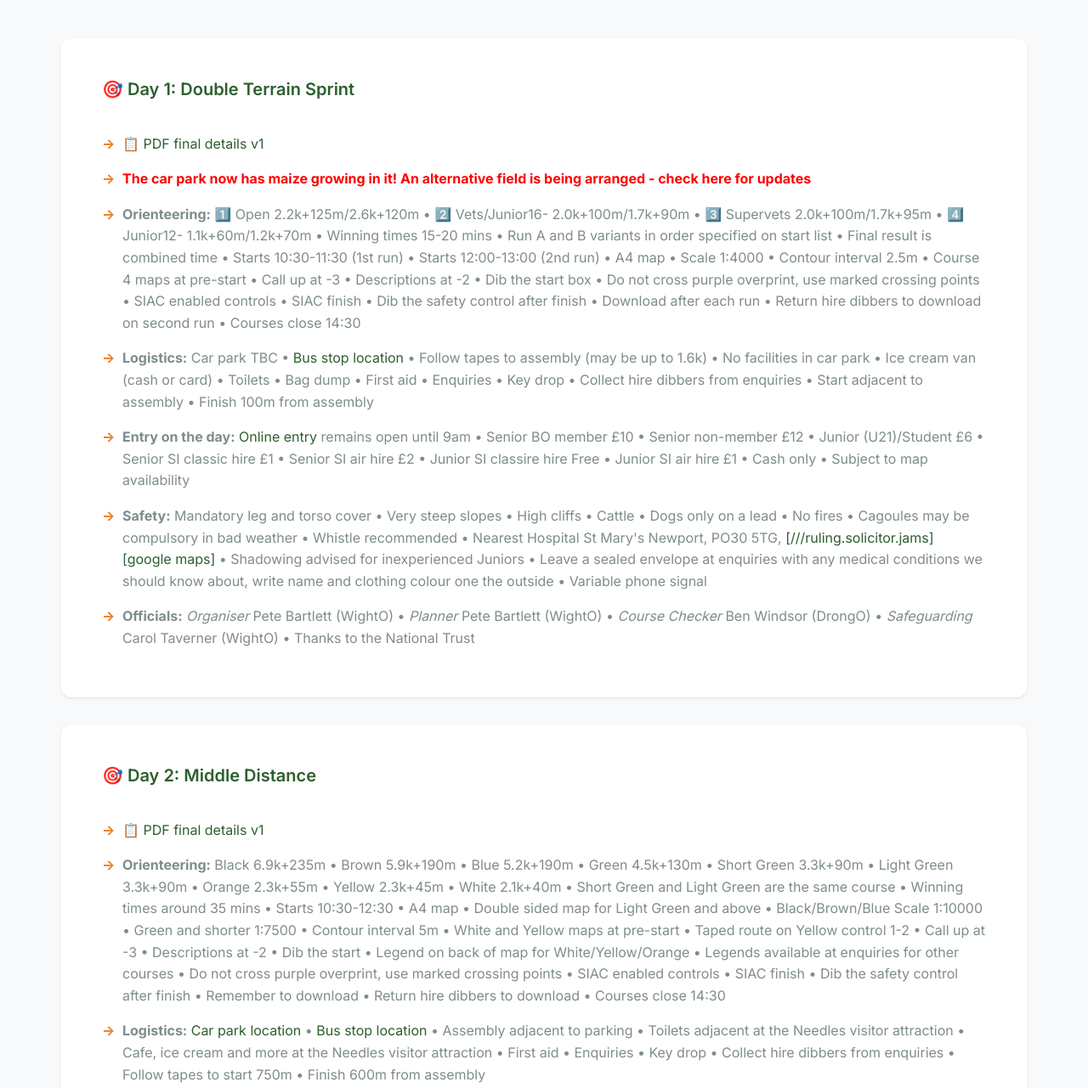
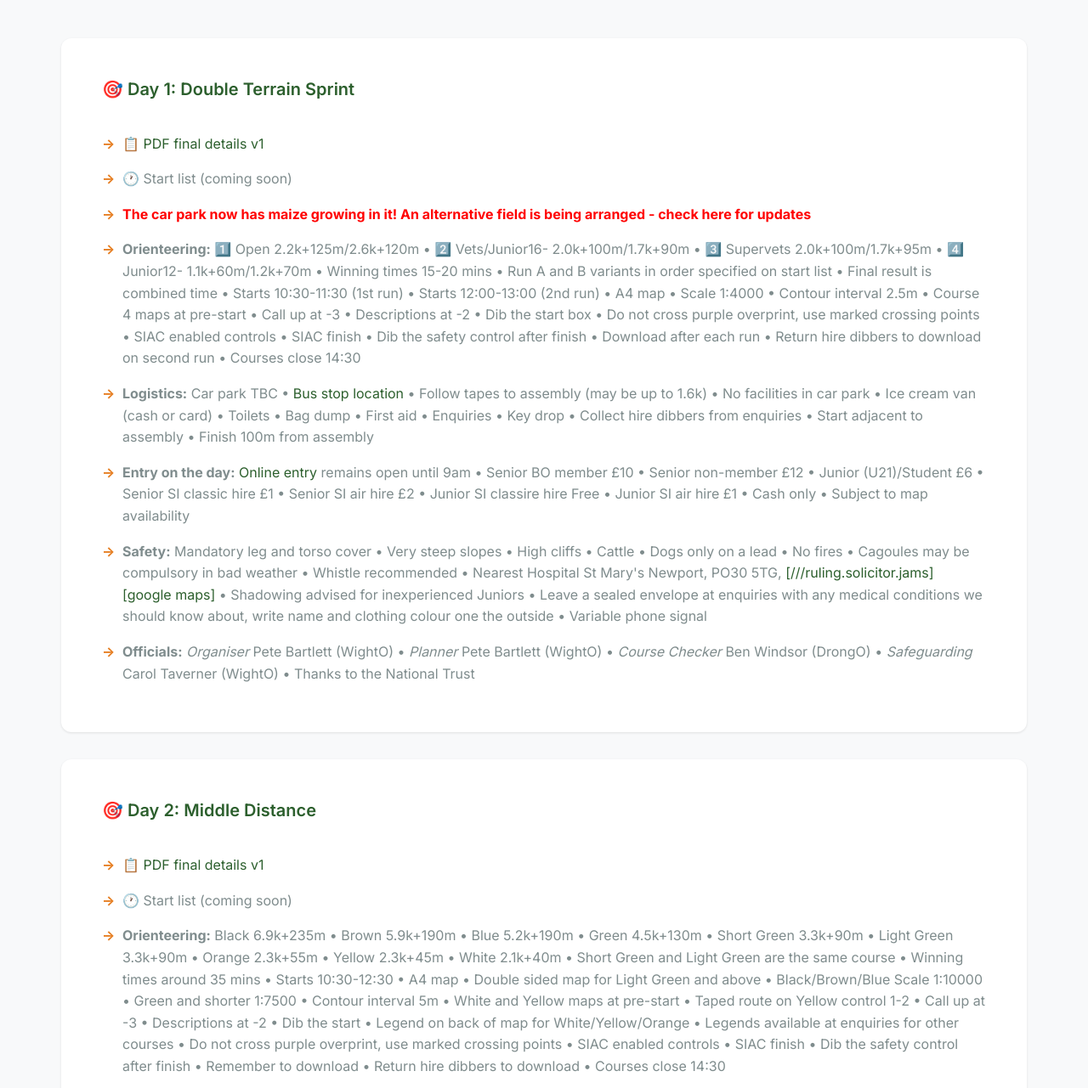
Before and after one commit to bwindsor/wighto-50, a website built with webpack: page index.html in a window 1280 px wide. Shown: the part 1665-2946 px from the top of the page at 85% size. Built offline with nearby package versions, Linux system fonts and the light colour scheme.

Commit message:
Add start list - coming soon in final details section

```diff
--- a/index.html
+++ b/index.html
@@ -125,6 +125,7 @@
             <h3>🎯 Day 1: Double Terrain Sprint</h3>
             <ul>
               <li>📋 <a href="files/Wight50_Final_Details_v1.pdf" target="_blank">PDF final details v1</a></li>
+              <li>🕐 Start list (coming soon) </li>
               <li style="color:red"><b>The car park now has maize growing in it! An alternative field is being arranged - check here for updates</b></li>
               <li><b>Orienteering:</b> 1️⃣ Open 2.2k+125m/2.6k+120m • 2️⃣ Vets/Junior16- 2.0k+100m/1.7k+90m • 3️⃣ Supervets 2.0k+100m/1.7k+95m • 4️⃣ Junior12- 1.1k+60m/1.2k+70m • Winning times 15-20 mins • Run A and B variants in order specified on start list • Final result is combined time • Starts 10:30-11:30 (1st run) • Starts 12:00-13:00 (2nd run) • A4 map • Scale 1:4000 • Contour interval 2.5m • Course 4 maps at pre-start • Call up at -3 • Descriptions at -2 • Dib the start box • Do not cross purple overprint, use marked crossing points • SIAC enabled controls • SIAC finish • Dib the safety control after finish • Download after each run • Return hire dibbers to download on second run • Courses close 14:30
               <li><b>Logistics:</b> Car park TBC • <a href="https://maps.app.goo.gl/prGzpcB4ECMJeFd7A" target="_blank">Bus stop location</a> • Follow tapes to assembly (may be up to 1.6k) • No facilities in car park • Ice cream van (cash or card) • Toilets • Bag dump • First aid • Enquiries • Key drop • Collect hire dibbers from enquiries • Start adjacent to assembly • Finish 100m from assembly</li>
@@ -137,6 +138,7 @@
             <h3>🎯 Day 2: Middle Distance</h3>
             <ul>
               <li>📋 <a href="files/Wight50_Final_Details_v1.pdf" target="_blank">PDF final details v1</a></li>
+              <li>🕐 Start list (coming soon) </li>
               <li><b>Orienteering:</b> Black 6.9k+235m • Brown 5.9k+190m • Blue 5.2k+190m • Green 4.5k+130m • Short Green 3.3k+90m • Light Green 3.3k+90m • Orange 2.3k+55m • Yellow 2.3k+45m • White 2.1k+40m • Short Green and Light Green are the same course • Winning times around 35 mins • Starts 10:30-12:30 • A4 map • Double sided map for Light Green and above • Black/Brown/Blue Scale 1:10000 • Green and shorter 1:7500 • Contour interval 5m • White and Yellow maps at pre-start • Taped route on Yellow control 1-2 • Call up at -3 • Descriptions at -2 • Dib the start • Legend on back of map for White/Yellow/Orange • Legends available at enquiries for other courses • Do not cross purple overprint, use marked crossing points • SIAC enabled controls • SIAC finish • Dib the safety control after finish • Remember to download • Return hire dibbers to download • Courses close 14:30
               <li><b>Logistics:</b> <a href="https://maps.app.goo.gl/d5rBDWLbpqSXHFJMA" target="_blank">Car park location</a> • <a href="https://maps.app.goo.gl/2p566dvZAd74SAoQ7" target="_blank">Bus stop location</a> • Assembly adjacent to parking • Toilets adjacent at the Needles visitor attraction • Cafe, ice cream and more at the Needles visitor attraction • First aid • Enquiries • Key drop • Collect hire dibbers from enquiries • Follow tapes to start 750m • Finish 600m from assembly</li>
               <li><b>Entry on the day:</b> <a href="https://racesignup.co.uk/needles-and-knolls" target="_blank">Online entry</a> remains open until 9am • Senior BO member £14 • Senior non-member £16 • Junior (U21)/Student £9 • Senior SI classic hire £1 • Senior SI air hire £2 • Junior SI classire hire Free • Junior SI air hire £1 • Cash only • Subject to map availability</li>
```
